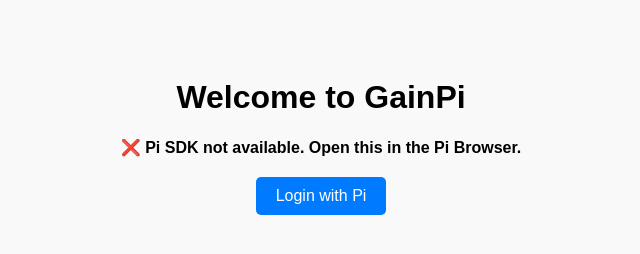
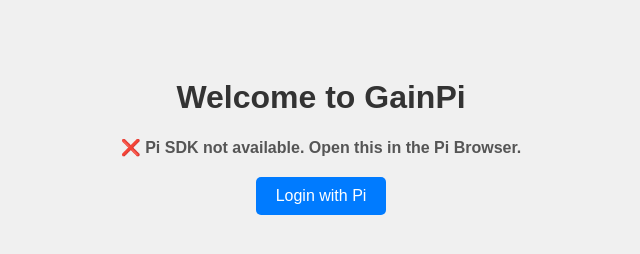
Before and after one commit to dsai191/gainpi, a website: page public/index.html in a window 1280 px wide. Shown: the whole page, without its empty margins (319-959 px from the left). Drawn offline with Linux system fonts and the light colour scheme.

Commit message:
Fix: full working Pi login with debug alerts and layout

```diff
--- a/public/index.html
+++ b/public/index.html
@@ -9,23 +9,27 @@
       font-family: Arial, sans-serif;
       text-align: center;
       padding-top: 50px;
-      background-color: #f9f9f9;
+      background-color: #f0f0f0;
+    }
+    h1 {
+      color: #333;
+    }
+    #status {
+      margin-bottom: 20px;
+      font-weight: bold;
+      color: #555;
     }
     button {
       padding: 10px 20px;
       font-size: 16px;
-      cursor: pointer;
       background-color: #007bff;
       color: white;
       border: none;
       border-radius: 5px;
+      cursor: pointer;
     }
     button:hover {
       background-color: #0056b3;
-    }
-    #status {
-      margin-bottom: 20px;
-      font-weight: bold;
     }
   </style>
 </head>
@@ -53,12 +57,14 @@
       status.textContent = "✅ Pi SDK initialized. Ready to authenticate.";
 
       signInButton.addEventListener("click", async () => {
-        alert("Button clicked"); // Confirm listener is working
+        alert("Button clicked");
 
         if (!window.Pi) {
           alert("Pi SDK not available");
           return;
         }
+
+        alert("Calling Pi.authenticate...");
 
         try {
           const scopes = ['username'];
```
